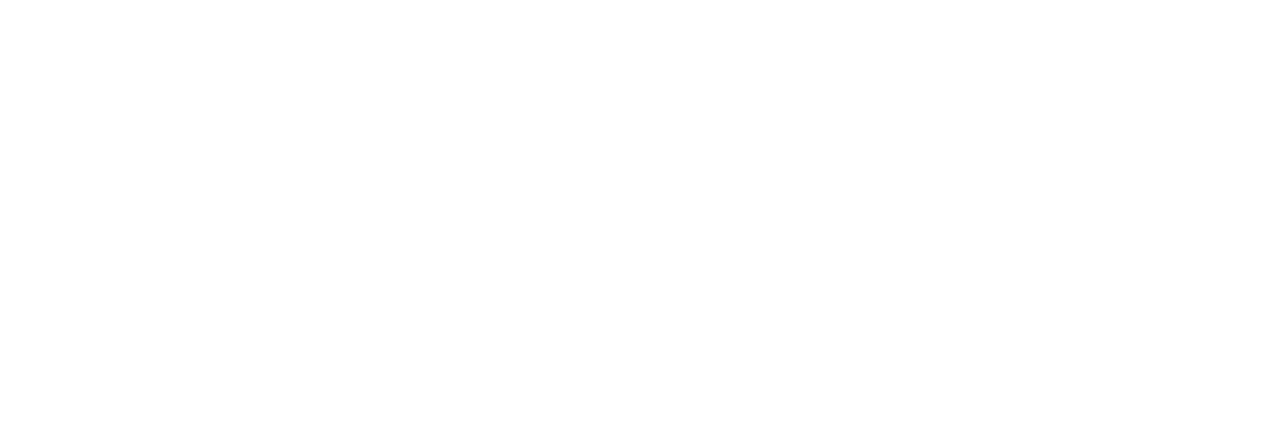
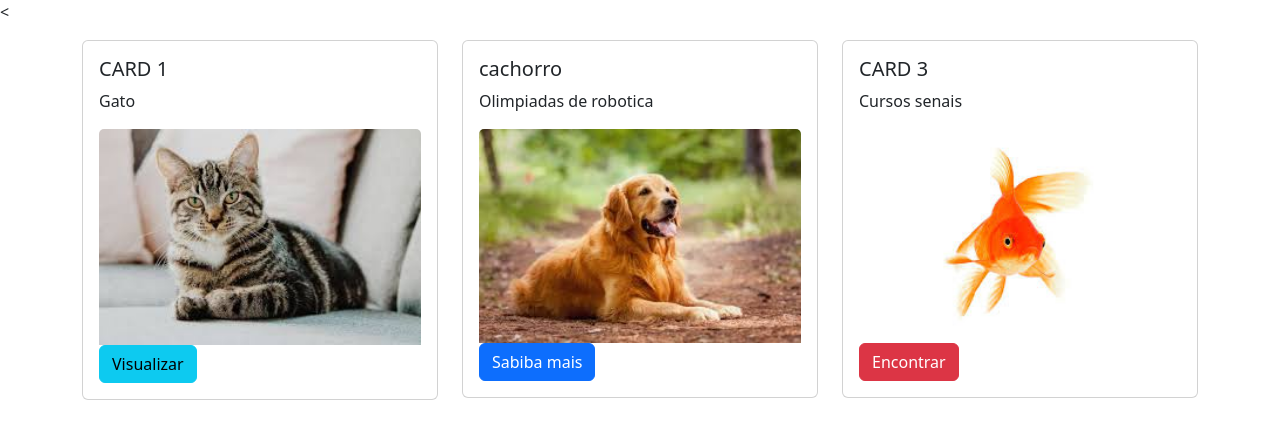
Before and after one commit to IsabellePacheco/Bootstrap_Intro_Isabelle-Pacheco, a plain HTML site: page ex5a-al-fazer-grid-(ex)/ex5a.html in a window 1280 px wide. Drawn offline with nearby package versions, Linux system fonts and the light colour scheme.

Commit message:
ex5a- card/imagem

```diff
--- a/ex5a-al-fazer-grid-(ex)/ex5a.html
+++ b/ex5a-al-fazer-grid-(ex)/ex5a.html
@@ -1 +1,62 @@
-<!-- 1ª Digitação (Resolver exercício aqui) -->
+<<!DOCTYPE html>
+<html lang="pt-br">
+<head>
+    <meta charset="UTF-8">
+    <meta name="viewport" content="width=device-width, initial-scale=1.0">
+    <title>Cards Bootstrap</title>
+
+    <!-- Bootstrap CSS -->
+    <link href="https://cdn.jsdelivr.net/npm/bootstrap@5.3.0/dist/css/bootstrap.min.css" rel="stylesheet">
+
+
+
+</head>
+<body>
+<!-- desenvolver 2 cars responsivos -->
+
+  <div class="container mt-3" >
+    <div class="row">
+      <div class="col">
+        <div class="card">
+          <div class="card-body">
+            <h5 class="card-title">CARD 1</h5>
+              <p class="card-text"> Gato</p>
+              <img src="imagens/1.jpg" class="card-img-top" alt="...">
+              <a href="#" class="btn btn-info">Visualizar </a>
+          </div>
+        </div>
+      </div>
+
+
+      <div class="col">
+        <div class="card">
+          <div class="card-body">
+            <h5 class="card-title">cachorro</h5>
+              <p class="card-text"> Olimpiadas de robotica</p>
+              <img src="imagens/2.jpg" class="card-img-top" alt="...">
+              <a href="#" class="btn btn-primary"> Sabiba mais
+                </a>
+          </div>
+        </div>
+      </div>
+
+      <div class="col">
+        <div class="card">
+          <div class="card-body">
+            <h5 class="card-title">CARD 3</h5>
+              <p class="card-text"> Cursos senais </p>
+              <img src="imagens/3.jpg" class="card-img-top" alt="...">
+              <a href="#" class="btn btn-danger">Encontrar </a>
+          </div>
+        </div>
+      </div>
+
+
+    </div>
+  </div>
+
+
+
+    <script src="https://cdn.jsdelivr.net/npm/bootstrap@5.3.0/dist/js/bootstrap.bundle.min.js"></script>
+</body>
+</html>
```
